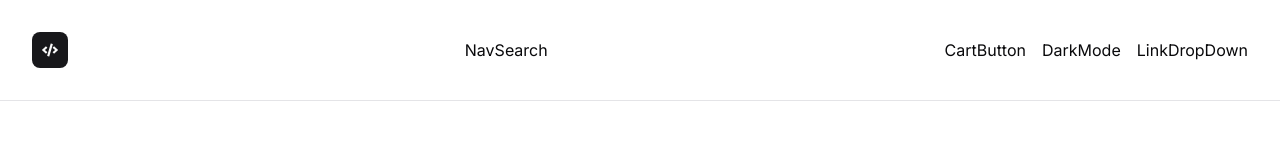
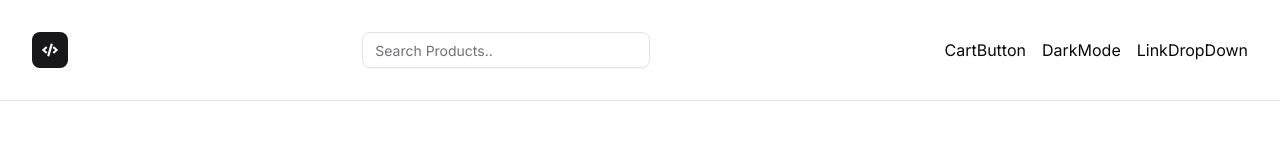
Before and after one commit to only-as19/Next-JS-Store, a Next.js app: page / in a window 1280 px wide. Shown: the top 160 px of the page. Built offline with nearby package versions, Linux system fonts and the light colour scheme.

Commit message:
Feat: Complete NavSearch Component

```diff
--- a/components/navbar/NavSearch.tsx
+++ b/components/navbar/NavSearch.tsx
@@ -1,8 +1,8 @@
+import { Input } from "../ui/input"
+
 const NavSearch = () => {
   return (
-    <div>
-      NavSearch
-    </div>
+    <Input type="search" placeholder="Search Products.." className="max-w-2xs focus:max-w-xs transition-all duration-200 dark:bg-muted"></Input>
   )
 }
 
```
